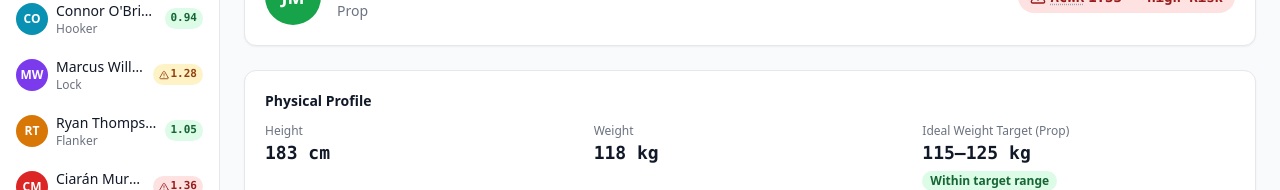
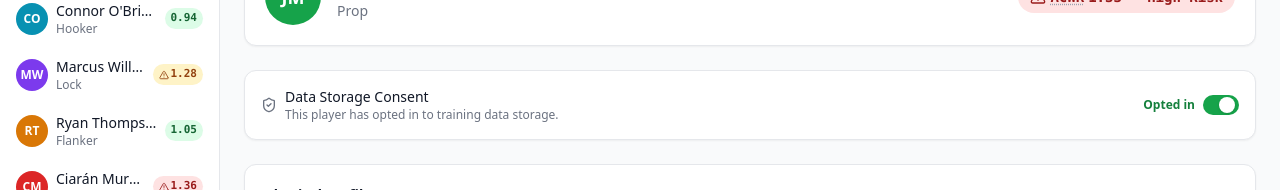
Before and after one commit to cdeane2002-gif/refactored-umbrella, a React (Vite) app: page /player/1 in a window 1280 px wide. Shown: the part 189-379 px from the top of the page. Built offline with nearby package versions, Linux system fonts and the light colour scheme; no server answers.

Commit message:
Add player data storage consent toggle

```diff
--- a/src/App.jsx
+++ b/src/App.jsx
@@ -9,11 +9,13 @@ import PlayerProfile from "./pages/PlayerProfile"
 import DataGovernance from "./pages/DataGovernance"
 import { InterventionsProvider } from "./context/InterventionsContext"
 import { MessagesProvider } from "./context/MessagesContext"
+import { ConsentProvider } from "./context/ConsentContext"
 
 export default function App() {
   return (
     <InterventionsProvider>
       <MessagesProvider>
+        <ConsentProvider>
           <div className="min-h-screen bg-white">
             <Sidebar />
             <div className="ml-[220px] flex min-h-screen flex-col">
@@ -31,6 +33,7 @@ export default function App() {
               </main>
             </div>
           </div>
+        </ConsentProvider>
       </MessagesProvider>
     </InterventionsProvider>
   )
--- /dev/null
+++ b/src/components/Toggle.jsx
@@ -0,0 +1,20 @@
+export default function Toggle({ checked, onChange, label }) {
+  return (
+    <button
+      type="button"
+      role="switch"
+      aria-checked={checked}
+      aria-label={label}
+      onClick={() => onChange(!checked)}
+      className={`relative inline-flex h-5 w-9 shrink-0 items-center rounded-full transition-colors ${
+        checked ? "bg-green-600" : "bg-gray-300"
+      }`}
+    >
+      <span
+        className={`inline-block h-4 w-4 transform rounded-full bg-white shadow transition-transform ${
+          checked ? "translate-x-4" : "translate-x-0.5"
+        }`}
+      />
+    </button>
+  )
+}
--- /dev/null
+++ b/src/context/ConsentContext.jsx
@@ -0,0 +1,51 @@
+import { createContext, useContext, useEffect, useState, useCallback, useRef } from "react"
+
+const API_BASE = import.meta.env.VITE_API_URL || ""
+const POLL_INTERVAL_MS = 5000
+
+const ConsentContext = createContext(null)
+
+export function ConsentProvider({ children }) {
+  const [consent, setConsentState] = useState({})
+  const pollRef = useRef(null)
+
+  const fetchConsent = useCallback(async () => {
+    try {
+      const res = await fetch(`${API_BASE}/api/consent`)
+      if (!res.ok) throw new Error("Failed to load consent")
+      setConsentState(await res.json())
+    } catch (err) {
+      console.error(err)
+    }
+  }, [])
+
+  useEffect(() => {
+    fetchConsent()
+    pollRef.current = setInterval(fetchConsent, POLL_INTERVAL_MS)
+    return () => clearInterval(pollRef.current)
+  }, [fetchConsent])
+
+  const setConsent = async (playerId, value) => {
+    setConsentState((prev) => ({ ...prev, [playerId]: value }))
+    await fetch(`${API_BASE}/api/consent/${playerId}`, {
+      method: "PUT",
+      headers: { "Content-Type": "application/json" },
+      body: JSON.stringify({ consent: value }),
+    })
+  }
+
+  // Missing entry defaults to opted-in, matching the backend's default.
+  const isConsented = (playerId) => consent[playerId] !== false
+
+  return (
+    <ConsentContext.Provider value={{ isConsented, setConsent }}>
+      {children}
+    </ConsentContext.Provider>
+  )
+}
+
+export function useConsent() {
+  const ctx = useContext(ConsentContext)
+  if (!ctx) throw new Error("useConsent must be used within ConsentProvider")
+  return ctx
+}
--- a/src/pages/PlayerProfile.jsx
+++ b/src/pages/PlayerProfile.jsx
@@ -1,9 +1,11 @@
 import { useParams, Link, Navigate } from "react-router-dom"
-import { ArrowLeft, TriangleAlert, Users, Stethoscope, FlaskConical } from "lucide-react"
+import { ArrowLeft, TriangleAlert, Users, Stethoscope, FlaskConical, ShieldCheck } from "lucide-react"
 import KpiCard from "../components/KpiCard"
 import AcwrTrendChart from "../components/AcwrTrendChart"
 import Abbr from "../components/Abbr"
+import Toggle from "../components/Toggle"
 import { PlayerRoleRecommendations } from "../components/RecommendationsPanel"
+import { useConsent } from "../context/ConsentContext"
 import {
   getPlayer, getRiskMeta, initialsOf, avatarColorFor,
   generateAcwrSeries, generateSessionHistory, getIdealWeightRange, getWeightStatus, daysSinceRestFor,
@@ -12,6 +14,7 @@ import {
 export default function PlayerProfile() {
   const { id } = useParams()
   const player = getPlayer(id)
+  const { isConsented, setConsent } = useConsent()
 
   if (!player) return <Navigate to="/" replace />
 
@@ -20,6 +23,7 @@ export default function PlayerProfile() {
   const sessions = generateSessionHistory(player)
   const [minWeight, maxWeight] = getIdealWeightRange(player.position)
   const weightStatus = getWeightStatus(player)
+  const consented = isConsented(player.id)
 
   return (
     <div className="space-y-6">
@@ -47,6 +51,33 @@ export default function PlayerProfile() {
         </span>
       </div>
 
+      <div className="flex items-center justify-between rounded-xl border border-gray-200 bg-white p-4 shadow-sm">
+        <div className="flex items-center gap-2">
+          <ShieldCheck className="h-4 w-4 text-gray-500" />
+          <div>
+            <p className="text-sm font-medium text-gray-900">Data Storage Consent</p>
+            <p className="text-xs text-gray-500">
+              {consented
+                ? "This player has opted in to training data storage."
+                : "Opted out — detailed training data is hidden below."}
+            </p>
+          </div>
+        </div>
+        <div className="flex items-center gap-2">
+          <span className={`text-xs font-semibold ${consented ? "text-green-700" : "text-gray-500"}`}>
+            {consented ? "Opted in" : "Opted out"}
+          </span>
+          <Toggle checked={consented} onChange={(value) => setConsent(player.id, value)} label="Data storage consent" />
+        </div>
+      </div>
+
+      {!consented ? (
+        <div className="rounded-xl border border-gray-200 bg-white p-5 text-sm italic text-gray-500 shadow-sm">
+          This player has opted out of data storage. Physical profile, workload KPIs, ACWR trend, and session history
+          are not being retained or displayed, per GDPR-compliant data handling.
+        </div>
+      ) : (
+        <>
           <div className="rounded-xl border border-gray-200 bg-white p-5 shadow-sm">
             <h3 className="text-sm font-semibold text-gray-900">Physical Profile</h3>
             <div className="mt-3 grid grid-cols-1 gap-4 sm:grid-cols-3">
@@ -78,6 +109,8 @@ export default function PlayerProfile() {
             <h3 className="text-sm font-semibold text-gray-900">28-Day <Abbr term="ACWR">ACWR</Abbr> Trend</h3>
             <AcwrTrendChart data={series} />
           </div>
+        </>
+      )}
 
       <div className="grid grid-cols-1 gap-4 lg:grid-cols-3">
         <PlayerRoleRecommendations
@@ -109,6 +142,7 @@ export default function PlayerProfile() {
         />
       </div>
 
+      {consented && (
         <div className="rounded-xl border border-gray-200 bg-white p-5 shadow-sm">
           <h3 className="text-sm font-semibold text-gray-900">Session History — Last 7 Days</h3>
           <div className="mt-3 overflow-x-auto">
@@ -136,6 +170,7 @@ export default function PlayerProfile() {
             </table>
           </div>
         </div>
+      )}
     </div>
   )
 }
```
Also changed, not shown: 1 other file (tests, documents, lock files or other folders). Lines whose indentation alone changed are shown as unchanged.
